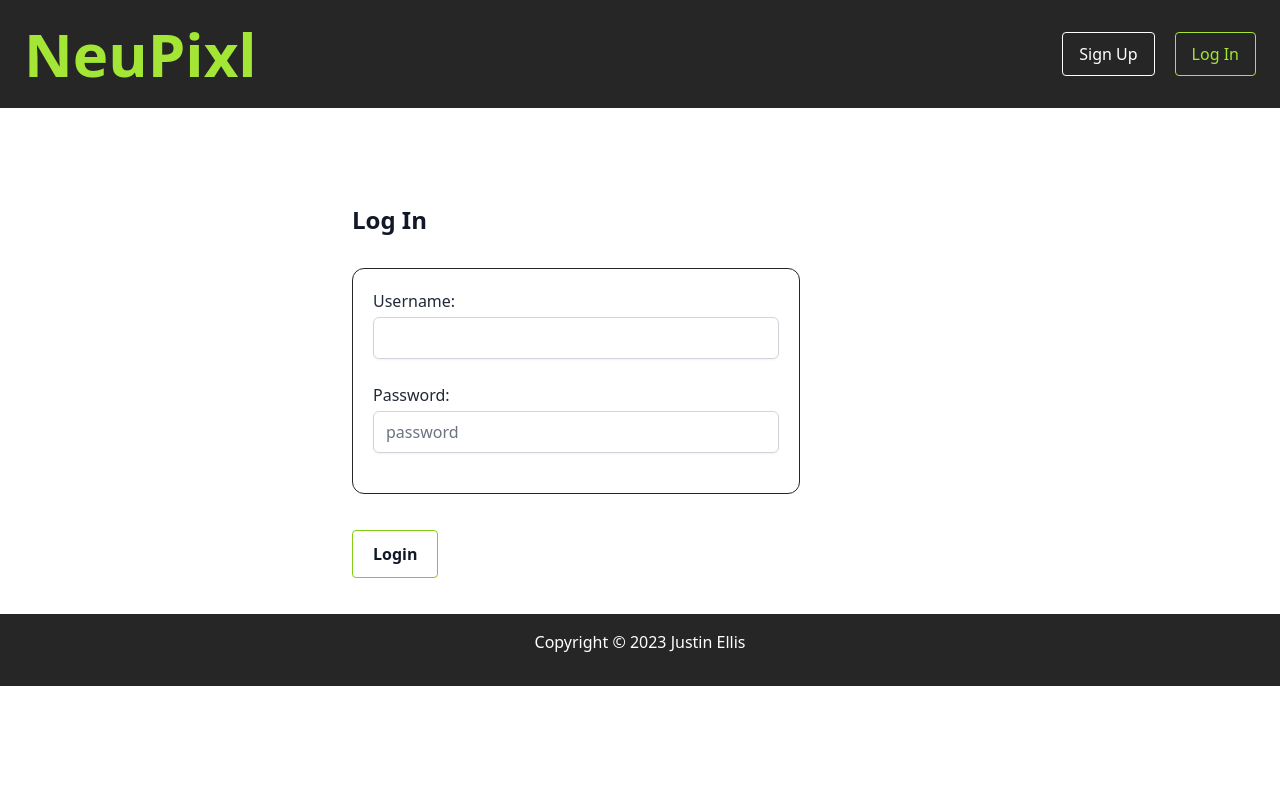
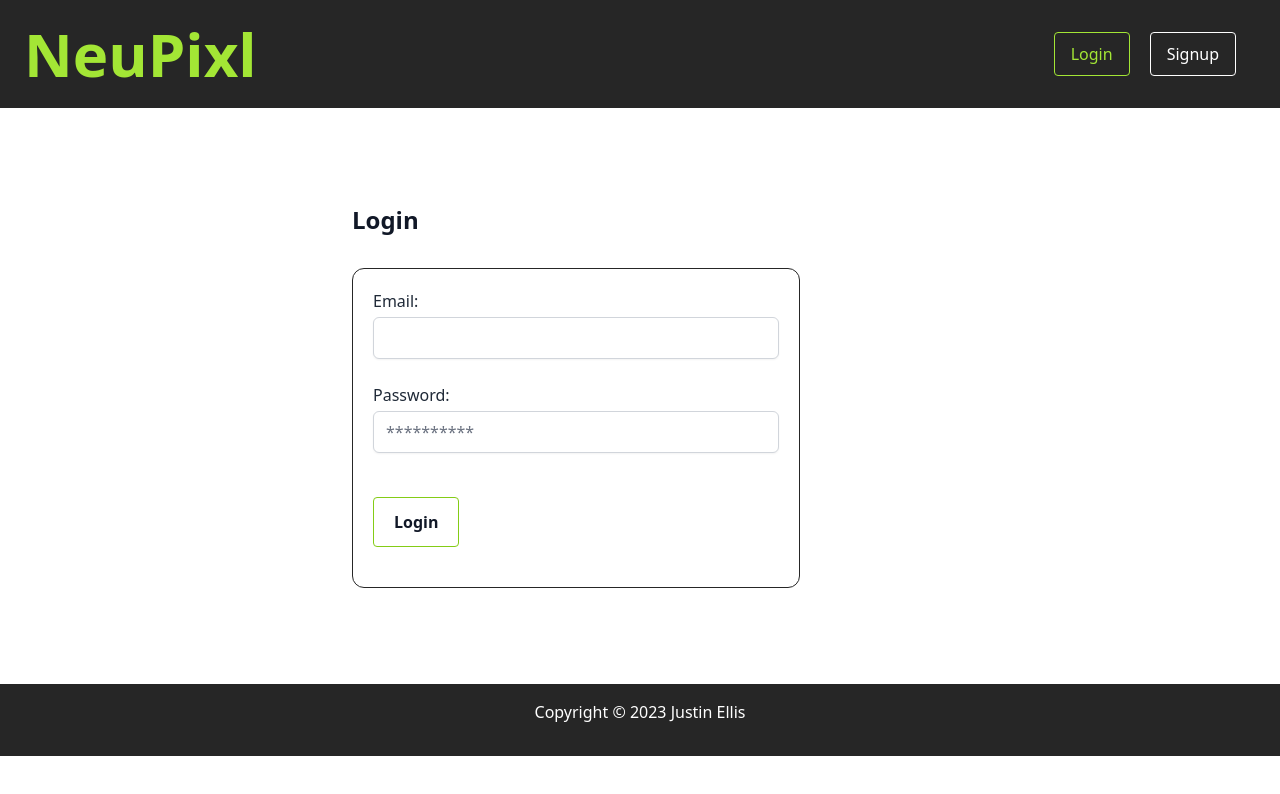
Before and after one commit to jdellis490/mephoto, a React (Create React App) app in the folder client/: page /login in a window 1280 px wide. Shown: the top 794 px of the page. Built offline with nearby package versions, Linux system fonts and the light colour scheme.

Commit message:
Changed grammar and added login form submission

```diff
--- a/client/src/components/Header.js
+++ b/client/src/components/Header.js
@@ -6,11 +6,25 @@ const Header = () => {
   return (
     <header className="flex items-center justify-between flex-wrap bg-neutral-800 p-6">
       <div className="flex items-center flex-shrink-0 text-lime-400 mr-6">
-        <Link to="/"><span className="font-bold text-6xl">NeuPixl</span></Link>
+        <Link to="/">
+          <span className="font-bold text-6xl">NeuPixl</span>
+        </Link>
       </div>
       <div>
-        <Link to="/signup" className="inline-block text-md px-4 py-2 mx-5 leading-relaxed border rounded border-white text-white hover:border-transparent hover:bg-white hover:text-neutral-800 mt-4 md:mt-0"> Sign Up</Link>
-        <Link to="/login"  className="inline-block text-md px-4 py-2 leading-relaxed border rounded border-lime-400 text-lime-400 hover:bg-lime-400 hover:text-neutral-800 mt-4 md:mt-0"> Log In</Link>
+        <Link
+          to="/login"
+          className="inline-block text-md px-4 py-2 leading-relaxed border rounded border-lime-400 text-lime-400 hover:bg-lime-400 hover:text-neutral-800 mt-4 md:mt-0"
+        >
+          {" "}
+          Login
+        </Link>
+        <Link
+          to="/signup"
+          className="inline-block text-md px-4 py-2 mx-5 leading-relaxed border rounded border-white text-white hover:border-transparent hover:bg-white hover:text-neutral-800 mt-4 md:mt-0"
+        >
+          {" "}
+          Signup
+        </Link>
       </div>
     </header>
   );
--- a/client/src/pages/Login.js
+++ b/client/src/pages/Login.js
@@ -1,11 +1,11 @@
-import React, { useState } from 'react';
-import { useMutation } from '@apollo/client';
-import { Link } from 'react-router-dom';
-import { LOGIN_USER } from '../utils/mutations';
-import Auth from '../utils/auth';
+import React, { useState } from "react";
+import { useMutation } from "@apollo/client";
+import { LOGIN_USER } from "../utils/mutations";
+import Auth from "../utils/auth";
+import { Link } from "react-router-dom";
 
 const Login = (props) => {
-    const [formState, setFormState] = useState({ email: '', password: '' });
+  const [formState, setFormState] = useState({ email: "", password: "" });
   const [login, { error, data }] = useMutation(LOGIN_USER);
 
   // Updates state based on form input changes
@@ -20,51 +20,80 @@ const Login = (props) => {
   // Submits form
   const handleFormSubmit = async (event) => {
     event.preventDefault();
+    console.log(formState);
     try {
       const { data } = await login({
-                variables: { email: formState.email, password: formState.password },
+        variables: { ...formState },
       });
-            const token = data.login.token;
-            Auth.login(token);
+
+      Auth.login(data.login.token);
     } catch (err) {
       console.log(err);
     }
 
     //Clears form values
-        setFormState({ email: '', password: '' });
+    setFormState({ email: "", password: "" });
   };
 
   return (
     <div className="antialiased text-gray-900 px-6">
       <div className="max-w-xl mx-auto py-12 md:max-w-4x1">
         <div className="py-12">
-          <h2 className="text-2xl font-bold">Log In</h2>
-          <div className="mt-8 px-5 py-5 pb-10 max-w-md border border-neutral-800 rounded-xl">
+          <h2 className="text-2xl font-bold">Login</h2>
+          {data ? (
+            <p>
+              <Link to="/">Homepage</Link>
+            </p>
+          ) : (
+            <form
+              className="mt-8 px-5 py-5 pb-10 max-w-md border border-neutral-800 rounded-xl"
+              onSubmit={handleFormSubmit}
+            >
               <div className="grid grid-cols-1 gap-6">
                 <label className="block">
-                <span className="text-gray-800">Username:</span>
+                  <span className="text-gray-800">Email:</span>
                   <input
-                  type="text"
-                  className="mt-1 block w-full rounded-md border-gray-300 shadow-sm focus:border-lime-300 focus:ring-opacity-50"
+                    className="form-input mt-1 block w-full rounded-md border-gray-300 shadow-sm focus:border-lime-400 focus:ring-lime-300 focus:ring focus:ring-opacity-50"
+                    type="email"
+                    name="email"
+                    value={formState.email}
+                    onChange={handleChange}
                   ></input>
                 </label>
                 <label className="block">
                   <span className="text-gray-800">Password:</span>
                   <input
+                    className="form-input mt-1 block w-full rounded-md border-gray-300 shadow-sm focus:border-lime-400 focus:ring-lime-300 focus:ring focus:ring-opacity-50"
+                    name="password"
                     type="password"
-                  className="mt-1 block w-full rounded-md border-gray-300 shadow-sm focus:border-lime-300 focus:ring-opacity-50"
-                  placeholder="password"
+                    placeholder="**********"
+                    value={formState.password}
+                    onChange={handleChange}
                   ></input>
                 </label>
               </div>
+              <br />
+              {error ? (
+            <div>
+              <p className="text-red-500 italic bg-red-100 rounded p-1"> Username or Password is incorrect.</p>
+            </div>
+          ) : null}
+              <div className="mt-5">
+                <button
+                  className="inline-block text-md font-bold px-5 py-3 border rounded border-lime-500 hover:bg-lime-500 hover:text-white"
+                  type="submit"
+                  style={{ cursor: "pointer" }}
+                >
+                  Login
+                </button>
+              </div>
+            </form>
+          )}
+
         </div>
       </div>
-        <p className="inline block text-md font-bold px-5 py-3 border rounded border-lime-500 hover:bg-lime-500 hover:text-white">
-          Login
-        </p>
     </div>
-    </div>
-    )
+  );
 };
 
-export default Login
+export default Login;
--- a/client/src/pages/Signup.js
+++ b/client/src/pages/Signup.js
@@ -37,7 +37,7 @@ const Signup = () => {
     <div className="antialiased text-gray-900 px-6">
       <div className="max-w-xl mx-auto py-12 md:max-w-4x1 ">
         <div className="py-12">
-          <h2 className="text-2xl font-bold">Sign Up</h2>
+          <h2 className="text-2xl font-bold">Signup</h2>
           <div className="mt-8 px-5 py-5 pb-10 max-w-md border border-neutral-800 rounded-xl">
             <div className="grid grid-cols-1 gap-6">
               <label className="block">
@@ -67,7 +67,7 @@ const Signup = () => {
           </div>
         </div>
         <p className="inline block mr-3 text-md font-bold px-5 py-3 border rounded border-lime-500 hover:bg-lime-500 hover:text-white">
-          Sign Up
+          Signup
         </p>
       </div>
     </div>
```
Lines whose indentation alone changed are shown as unchanged.
